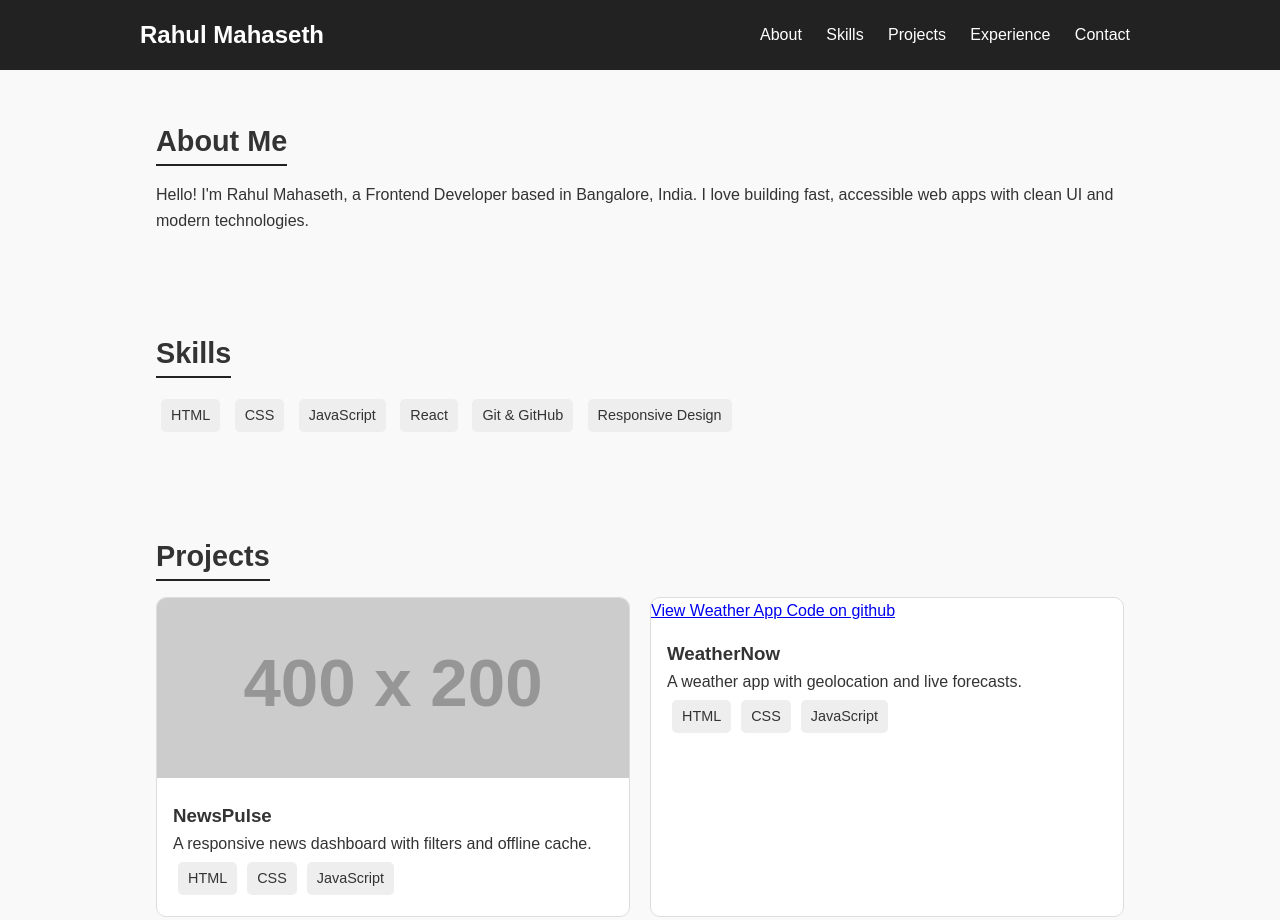
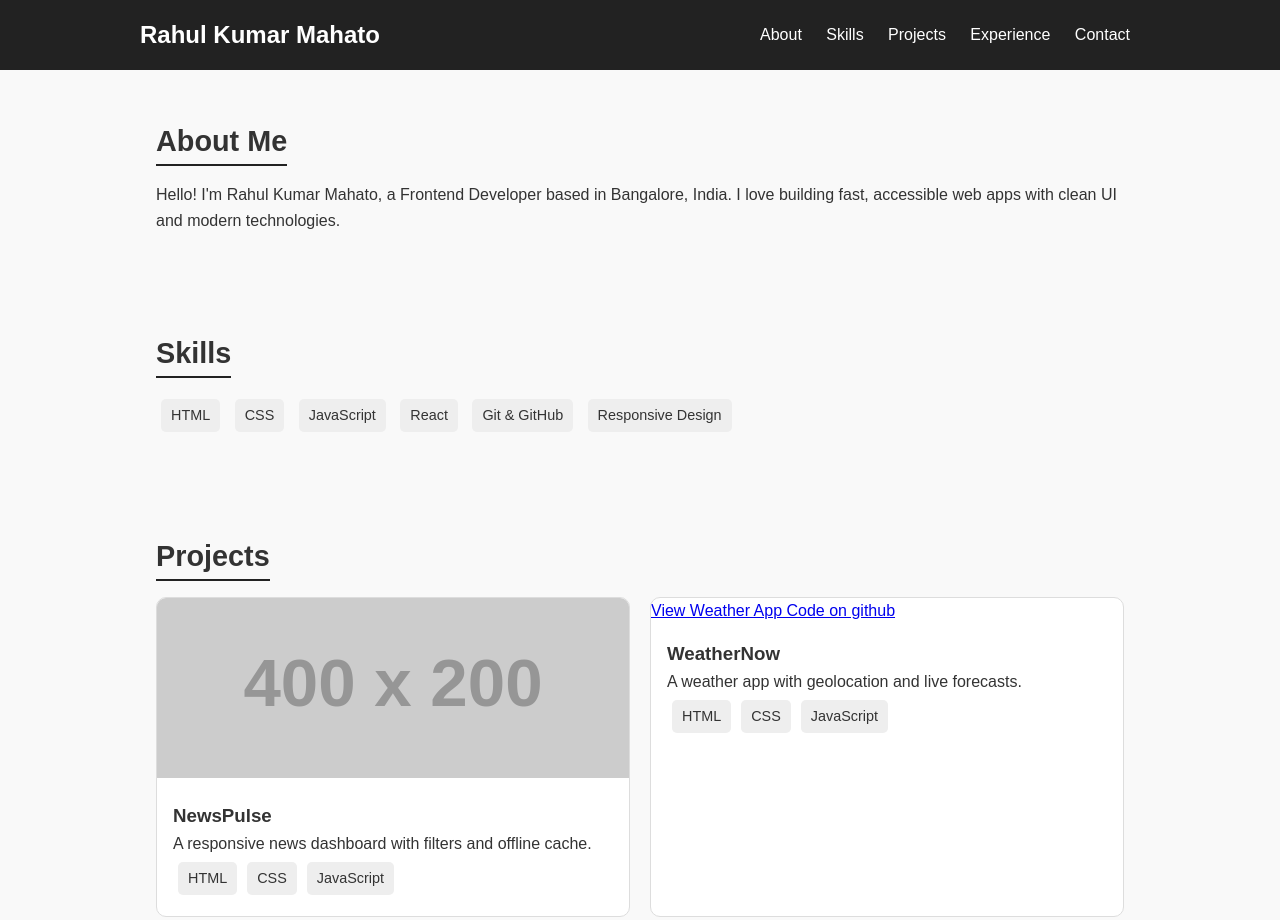
Before and after one commit to Rahul-mahato963/personal-portfolio, a plain HTML site: page personal portfolio/rahu.html in a window 1280 px wide. Shown: the top 920 px of the page. Drawn offline with Linux system fonts and the light colour scheme; placeholder pictures from the web are drawn by us.

```diff
--- a/personal portfolio/rahu.html
+++ b/personal portfolio/rahu.html
@@ -9,7 +9,7 @@
 <body>
   <header>
     <nav>
-      <h1>Rahul Mahaseth</h1>
+      <h1>Rahul Kumar Mahato</h1>
       <div>
         <a href="#about">About</a>
         <a href="#skills">Skills</a>
@@ -22,7 +22,7 @@
 
   <section id="about">
     <h2>About Me</h2>
-    <p>Hello! I'm Rahul Mahaseth, a Frontend Developer based in Bangalore, India. I love building fast, accessible web apps with clean UI and modern technologies.</p>
+    <p>Hello! I'm Rahul Kumar Mahato, a Frontend Developer based in Bangalore, India. I love building fast, accessible web apps with clean UI and modern technologies.</p>
   </section>
 
   <section id="skills">
@@ -87,7 +87,7 @@
   </section>
 
   <footer>
-    <p>© <span id="year"></span> Rahul Mahaseth. All rights reserved.</p>
+    <p>© <span id="year"></span> Rahul Kumar Mahato. All rights reserved.</p>
   </footer>
 
   <script src="rahu.js">
```
